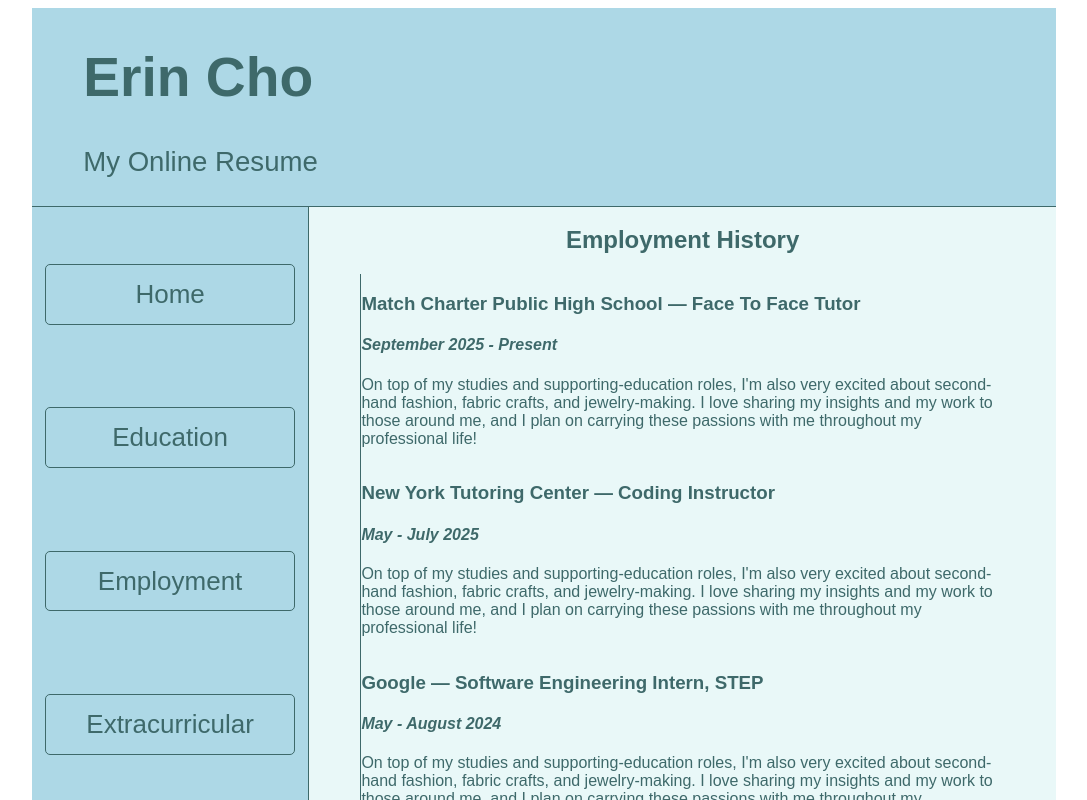
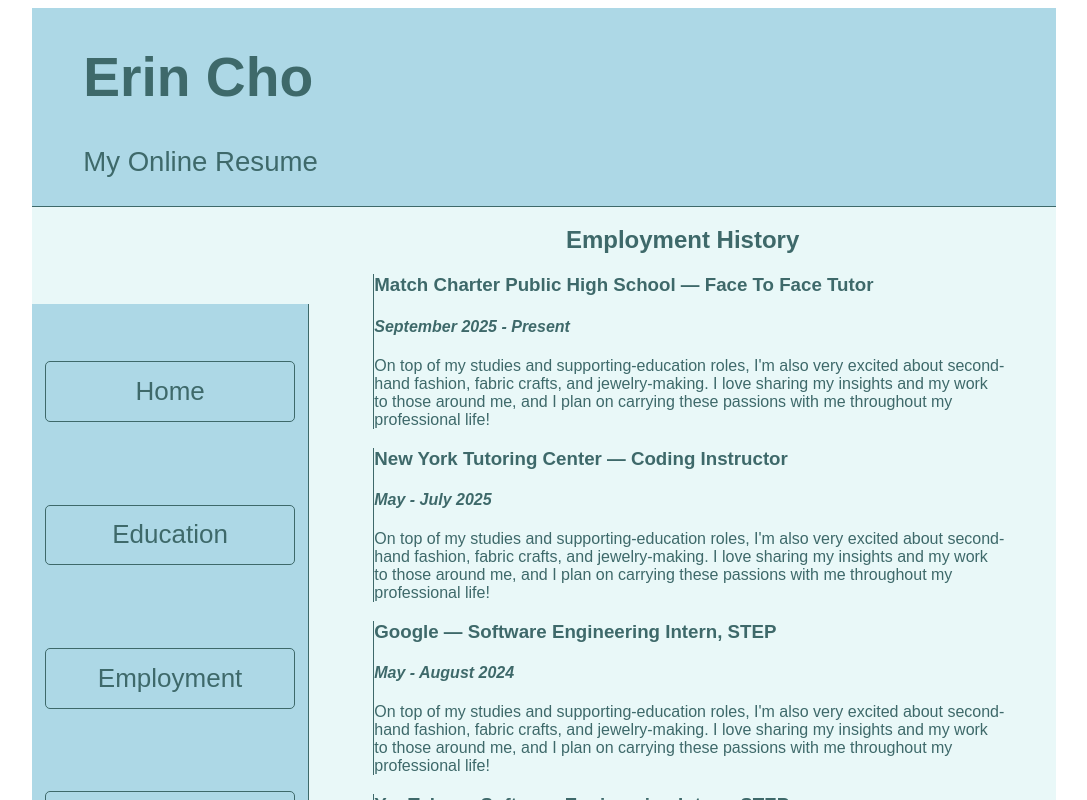
Before and after one commit to er1nh4/cs391a1-mp3, a React app: page /employment.html in a window 1280 px wide. Shown: the top 800 px of the page, without its empty margins (96-1183 px from the left). Built offline with nearby package versions, Linux system fonts and the light colour scheme; the HTML template or start-up script is replaced by a standard one.

Commit message:
Added work exp

```diff
--- a/src/components/Root.tsx
+++ b/src/components/Root.tsx
@@ -18,8 +18,9 @@ const ContentContainer = styled.div`
     width: 100%;
     display: flex;
     flex-direction: row;
+    align-items: center;
+    justify-content: center;
     background: #e9f8f8;
-    text-decoration: none;
 
     @media screen and (max-width: 750px) {
         flex-direction: column;
--- a/src/components/main/Employment.tsx
+++ b/src/components/main/Employment.tsx
@@ -16,11 +16,10 @@ const StyledDiv = styled.div`
 
 const StyledUnorderedList = styled.ul`
     list-style: none;
-    padding-left: 0;
+    padding-left: 2%;
 `;
 
 const StyledList = styled.li`
-    float: left;
     text-align: left;
     border-left: 1px solid #3e696a;
 `;
```
